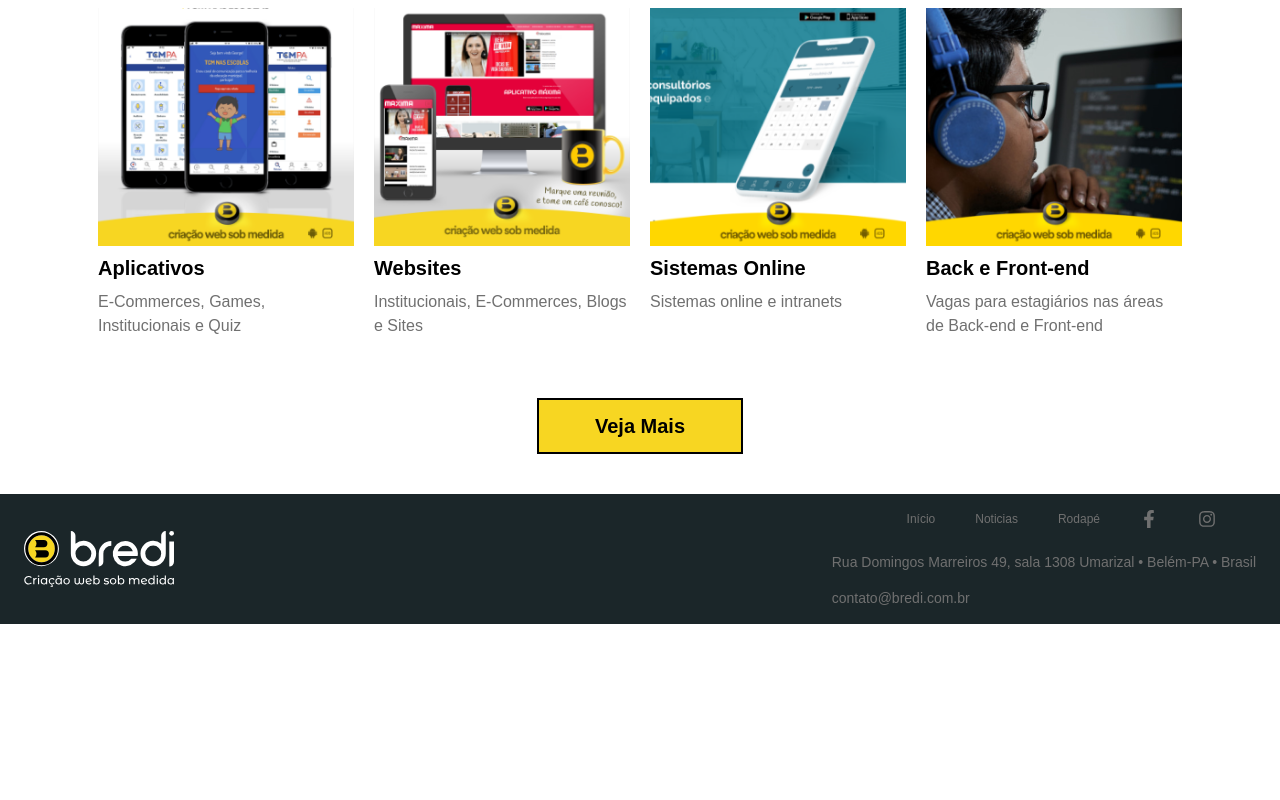
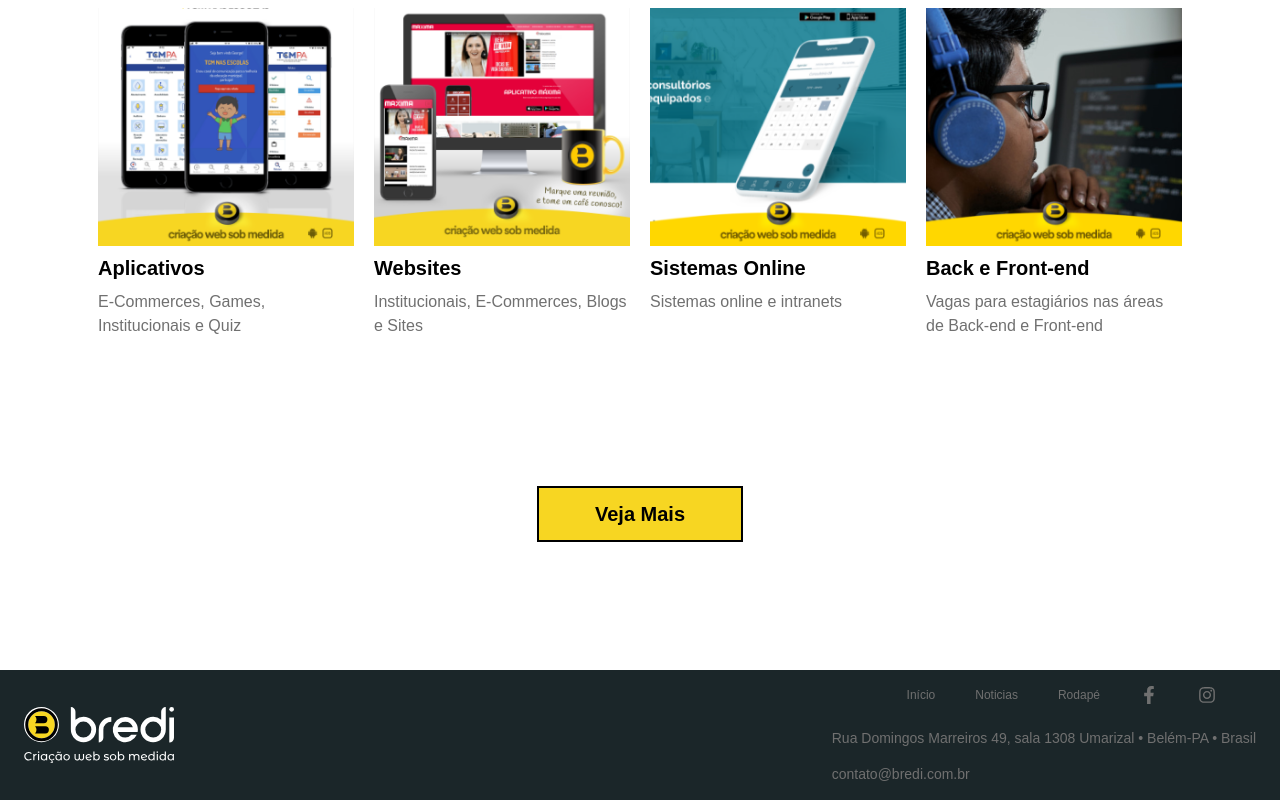
Before and after one commit to mittzera/bredi-estagio-teste, a Next.js app: page / in a window 1280 px wide. Shown: the part 1001-1801 px from the top of the page. Before the commit the page ends 1625 px from the top, so only its background shows below. Built offline with nearby package versions, Linux system fonts and the light colour scheme.

Commit message:
feat: button turned to a link, redirecting to the main website

```diff
--- a/components/Button.tsx
+++ b/components/Button.tsx
@@ -2,10 +2,12 @@ import React from "react";
 
 function Button() {
   return (
-    <div className="flex justify-center items-center h-full my-10">
-      <div className="border-black border-2 text-black bg-[#F7D622] w-fit p-3 px-14 text-xl font-bold">
-        Veja Mais
-      </div>
+    <div className="flex justify-center items-center h-full my-[8rem]">
+      <a href="https://www.bredi.com.br/" target="_blank">
+        <div className="border-black border-2 text-black bg-[#F7D622] w-fit p-3 px-14 text-xl font-bold">
+          Veja Mais
+        </div>
+      </a>
     </div>
   );
 }
```
